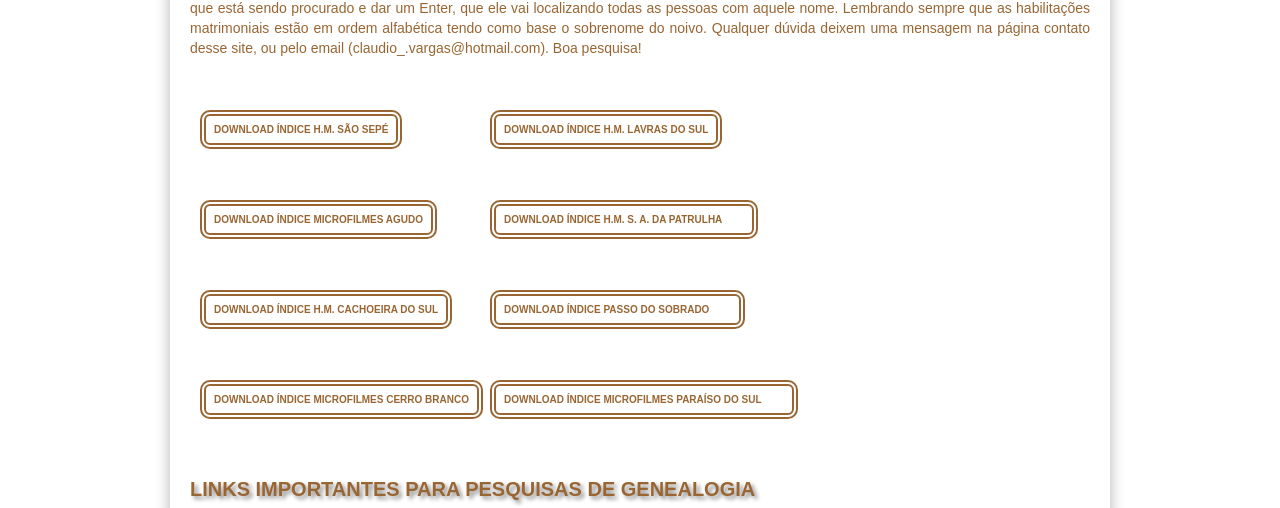
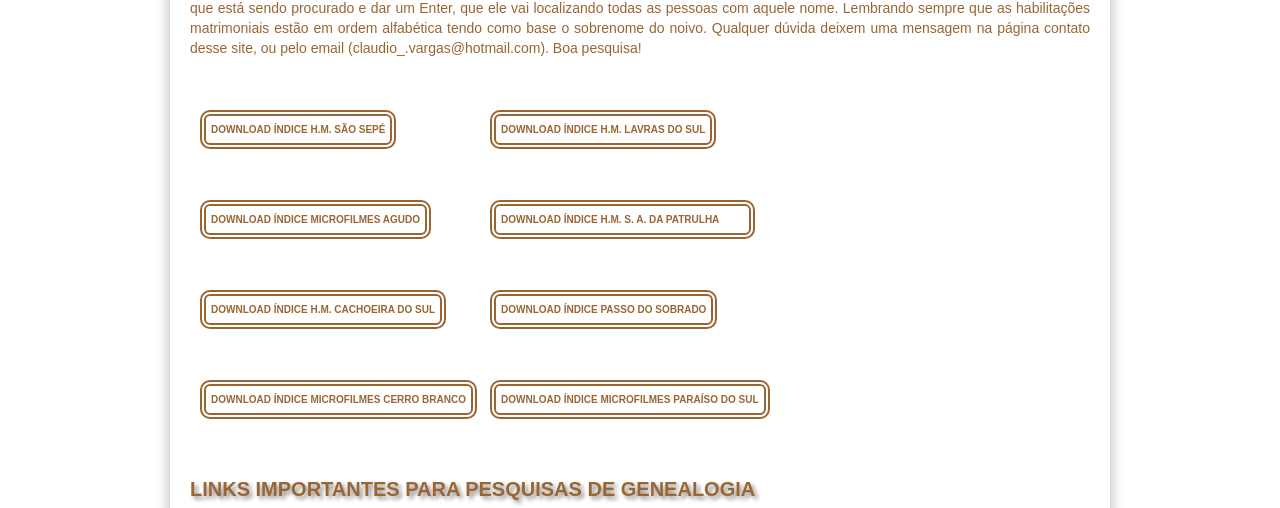
Before and after one commit to claudiovargas1955/claudiovargas1955.github.io, a Jekyll site: the page built from _pages/downloads.html, in a window 1280 px wide. Shown: the part 547-1055 px from the top of the page. Built offline with Jekyll 4.4.1, drawn with Linux system fonts in a browser that asks for light colours; some web fonts are replaced.

Commit message:
Update downloads.html

```diff
--- a/_pages/downloads.html
+++ b/_pages/downloads.html
@@ -29,10 +29,10 @@ a:hover{text-decoration:underline;
 	                 top:50px;
 			 border-radius: 10px 10px 10px 10px;
 			 border: 6px double;
-			 padding-left:8px;
+			 padding-left:5px;
 			 padding-top:8px;
 			 padding-bottom:8px;
-			 padding-right:8px;
+			 padding-right:5px;
                          color:#996633;
 			 font-weight:bold;
 			 margin-left:10px;
@@ -42,10 +42,10 @@ a:hover{text-decoration:underline;
 	                 top:30px;
 			 border-radius: 10px 10px 10px 10px;
 			 border:6px double;
-			 padding-left:8px;
+			 padding-left:5px;
 			 padding-top:8px;
 			 padding-bottom:8px;
-			 padding-right:8px;
+			 padding-right:5px;
                          color:#996633;
 			 font-weight:bold;
 			 margin-left:300px;
@@ -56,10 +56,10 @@ a:hover{text-decoration:underline;
 	               top:100px;
                        border-radius: 10px 10px 10px 10px;
 	               border:6px double;
-                       padding-left:8px;
+                       padding-left:5px;
 	               padding-top:8px;
                        padding-bottom:8px;
-                       padding-right:8px;
+                       padding-right:5px;
                        color:#996633;
 	               font-weight:bold;
 	               margin-left:10px;
@@ -69,7 +69,7 @@ a:hover{text-decoration:underline;
 	               top:80px;
                        border-radius: 10px 10px 10px 10px;
 	               border:6px double;
-                       padding-left:8px;
+                       padding-left:5px;
 	               padding-top:8px;
                        padding-bottom:8px;
                        padding-right:30px;
@@ -82,10 +82,10 @@ a:hover{text-decoration:underline;
 	               top:150px;
                        border-radius: 10px 10px 10px 10px;
 	               border:6px double;
-                       padding-left:8px;
+                       padding-left:5px;
 	               padding-top:8px;
                        padding-bottom:8px;
-                       padding-right:8px;
+                       padding-right:5px;
                        color:#996633;
 	               font-weight:bold;
 	               margin-left:10px;
@@ -95,10 +95,10 @@ a:hover{text-decoration:underline;
 	               top:130px;
                        border-radius: 10px 10px 10px 10px;
 	               border:6px double;
-                       padding-left:8px;
+                       padding-left:5px;
 	               padding-top:8px;
                        padding-bottom:8px;
-                       padding-right:30px;
+                       padding-right:5px;
                        color:#996633;
 	               font-weight:bold;
 	               margin-left:300px;
@@ -109,10 +109,10 @@ a:hover{text-decoration:underline;
 	               top:200px;
                        border-radius: 10px 10px 10px 10px;
 	               border:6px double;
-                       padding-left:8px;
+                       padding-left:5px;
 	               padding-top:8px;
                        padding-bottom:8px;
-                       padding-right:8px;
+                       padding-right:5px;
                        color:#996633;
 	               font-weight:bold;
 	               margin-left:10px;
@@ -122,10 +122,10 @@ a:hover{text-decoration:underline;
 	               top:180px;
                        border-radius: 10px 10px 10px 10px;
 	               border:6px double;
-                       padding-left:8px;
+                       padding-left:5px;
 	               padding-top:8px;
                        padding-bottom:8px;
-                       padding-right:30px;
+                       padding-right:5px;
                        color:#996633;
 	               font-weight:bold;
 	               margin-left:300px;
```
